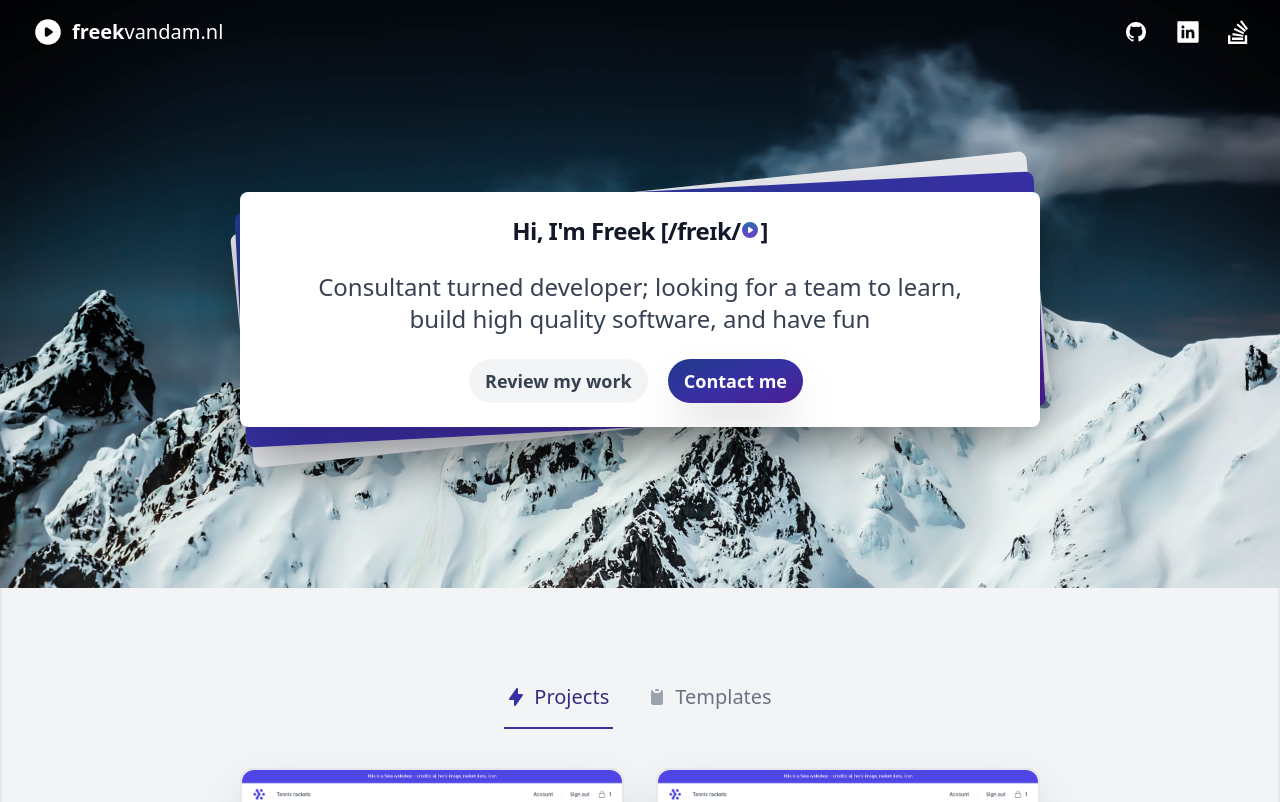
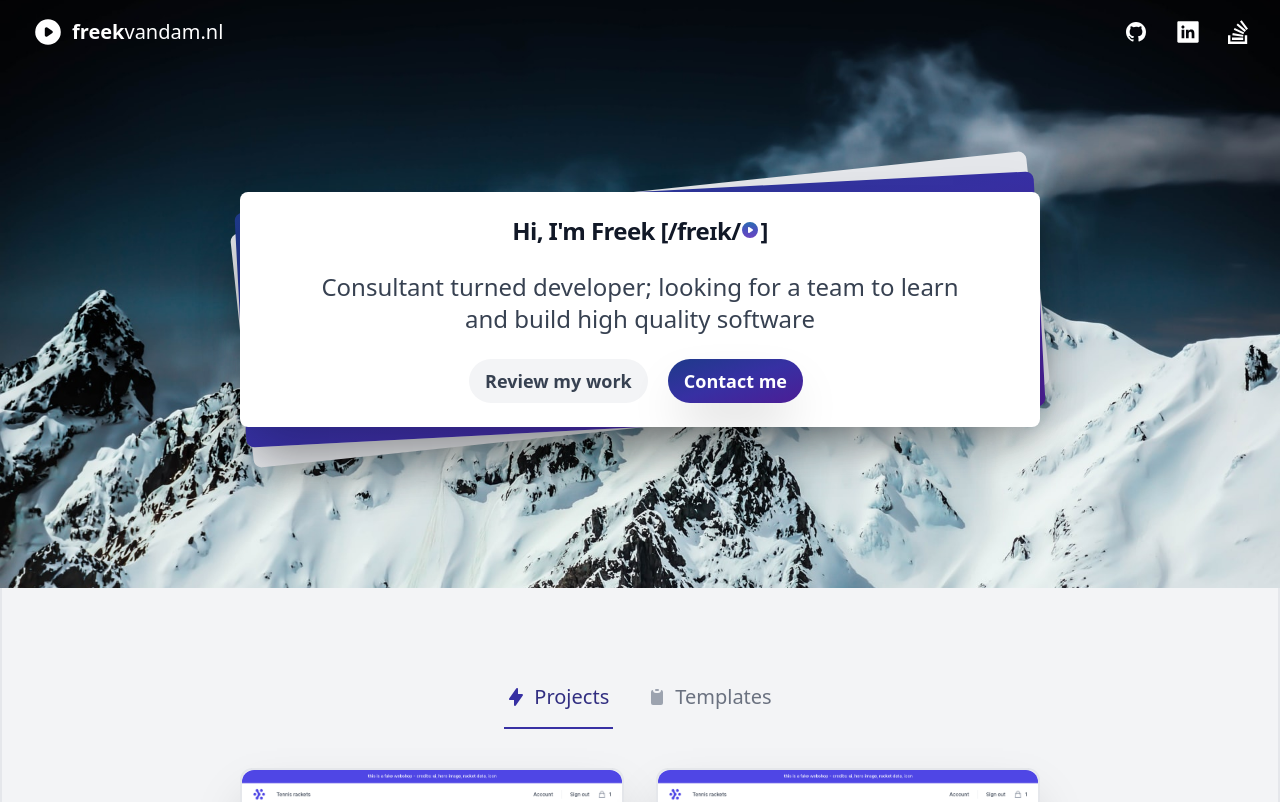
Before and after one commit to fvd2/portfolio, a React (Create React App) app: page / in a window 1280 px wide. Shown: the top 802 px of the page. Built offline with nearby package versions, Linux system fonts and the light colour scheme; the HTML template or start-up script is replaced by a standard one; a web font is replaced by a local one.

Commit message:
minor text update

```diff
--- a/src/About.js
+++ b/src/About.js
@@ -31,7 +31,7 @@ const About = ({ workPosY, contactPosY }) => {
 					</span>
 					<p className="py-2 mx-auto lg:mt-4 max-w-2xl text-xs sm:text-sm md:text-md md:text-lg lg:text-2xl text-gray-700">
 						Consultant turned developer; looking for a team to
-						learn, build high quality software, and have fun
+						learn and build high quality software
 					</p>
 					<div className="py-2 lg:py-4 flex justify-center flex-wrap gap-3 text-xs md:text-md lg:text-lg">
 						<button onClick={handleShiftToWorkSection} className="mr-2 mb-2 py-2 px-4 bg-gray-100 hover:bg-gray-200 rounded-3xl font-semibold text-gray-700">
```
